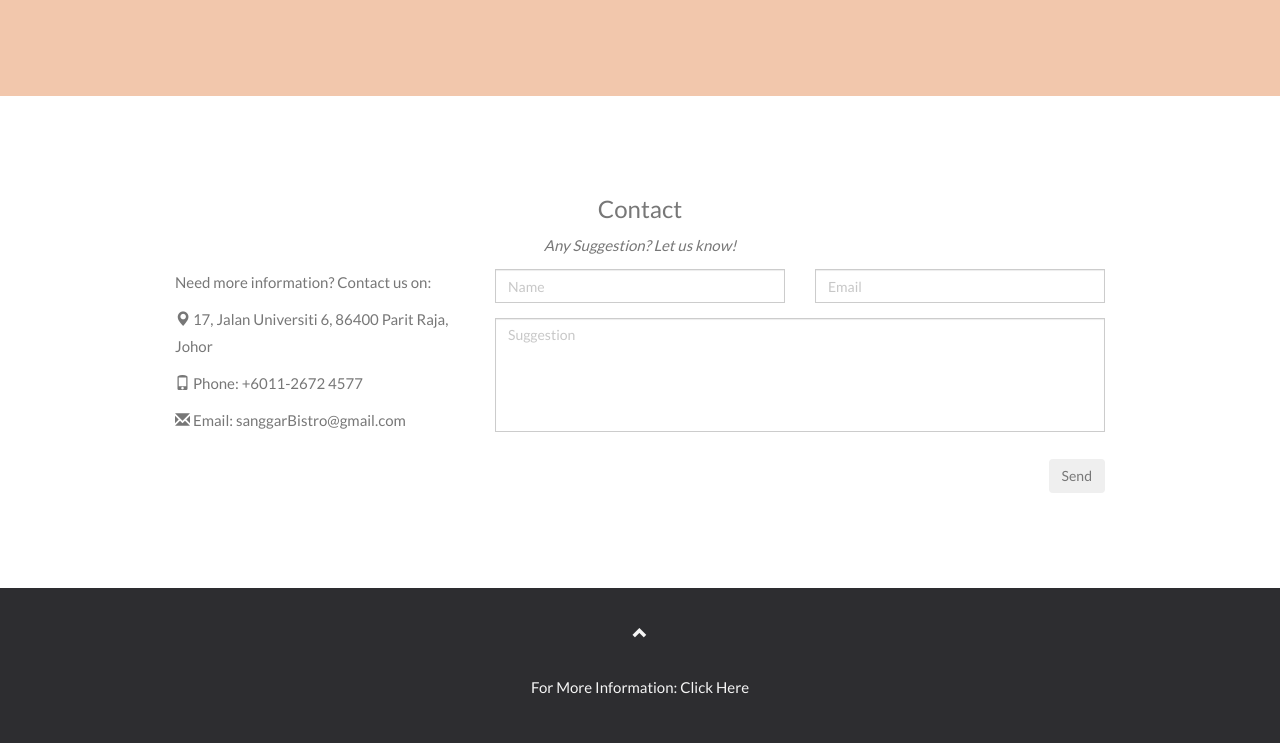
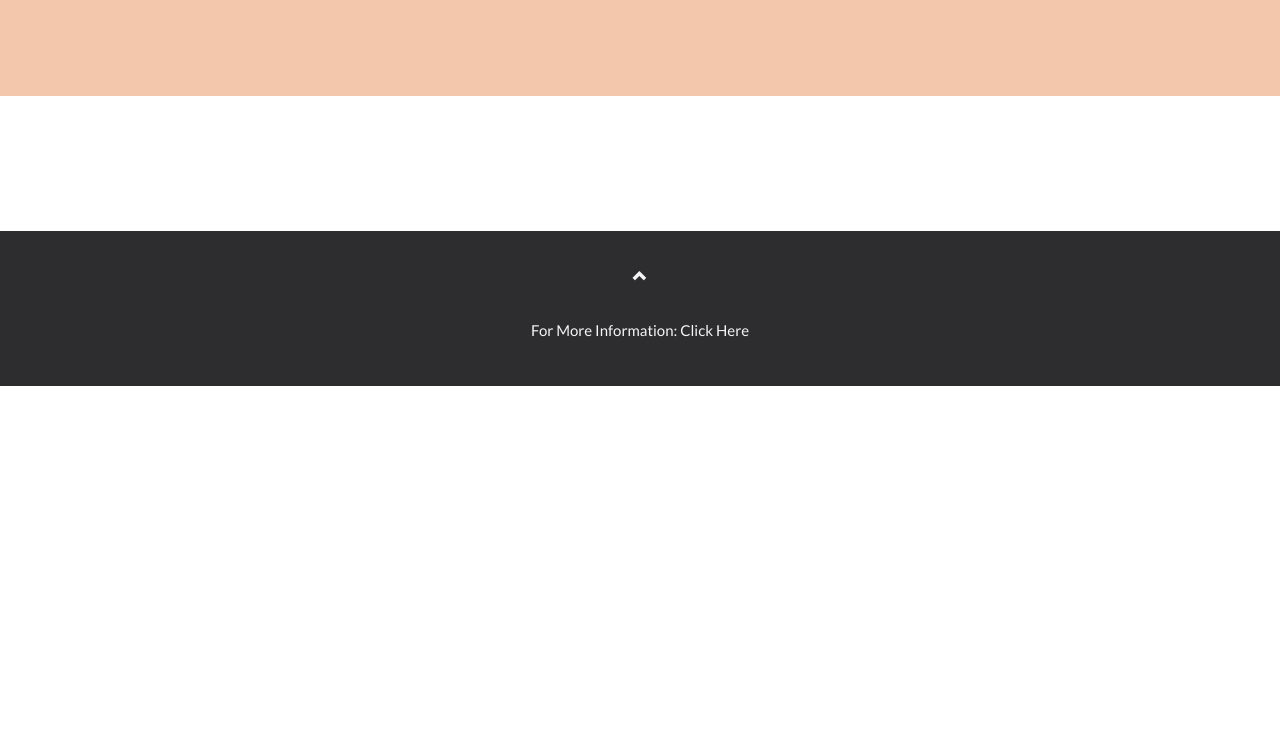
Before and after one commit to Danialll21/sanggar, a PHP site: page /tableReserve.php in a window 1280 px wide. Shown: the part 377-1120 px from the top of the page. After the commit the page ends 763 px from the top, so only its background shows below. Run offline with PHP 8.4, Linux system fonts and the light colour scheme; data comes from the database, SQL or seed files in the repository.

Commit message:
Update tableReserve.php

```diff
--- a/tableReserve.php
+++ b/tableReserve.php
@@ -267,86 +267,11 @@ session_start();
             <br>
         </div>
     </div>
-
-    <?php
-function test_input($data) {
-    $data = trim($data);
-    $data = htmlspecialchars($data);
-    return $data;
-}
-
-if ($_SERVER['REQUEST_METHOD'] === 'POST' && isset($_POST['sent'])) {
-    $db = new mysqli('localhost', 'root', '', 'sanggardb');
-
-    if ($db->connect_error) {
-        die("Connection failed: " . $db->connect_error);
-    }
-
-    $name = test_input($_POST['name']);
-    $email = test_input($_POST['email']);
-    $comment = test_input($_POST['suggestion']);
-
-    $db->begin_transaction();
-
-    try {
-        $stmt = $db->prepare("INSERT INTO CONTACT (NAME, EMAIL, SUGGESTION) VALUES (?, ?, ?)");
-
-        if ($stmt) {
-            $stmt->bind_param("sss", $name, $email, $comment);
-
-            if ($stmt->execute()) {
-                echo "<div id='success-message' class='alert alert-success' style='text-align: center;'>Great! Your Message has been sent!</div>";
-                $db->commit();
-            } else {
-                throw new Exception("Error executing statement: " . $stmt->error);
-            }
-
-            $stmt->close();
-        } else {
-            throw new Exception("Error preparing statement: " . $db->error);
-        }
-    } catch (Exception $e) {
-        $db->rollback();
-        echo "<div class='alert alert-danger'>" . $e->getMessage() . "</div>";
-    }
-
-    $db->close();
-}
-?>
-
-    <!-- Container (Contact Section) -->
-    <form action="tableReserve.php" method="POST">
-        <div id="contact" class="container">
-            <h3 class="text-center">Contact</h3>
-            <p class="text-center"><em>Any Suggestion? Let us know!</em></p>
-
-            <div class="row">
-                <div class="col-md-4">
-                    <p>Need more information? Contact us on:</p>
-                    <p><span class="glyphicon glyphicon-map-marker"></span> 17, Jalan Universiti 6, 86400 Parit Raja, Johor</p>
-                    <p><span class="glyphicon glyphicon-phone"></span> Phone: +6011-2672 4577</p>
-                    <p><span class="glyphicon glyphicon-envelope"></span> Email: sanggarBistro@gmail.com</p>
-                </div>
-                <div class="col-md-8">
-                    <div class="row">
-                        <div class="col-sm-6 form-group">
-                            <input class="form-control" id="name" name="name" placeholder="Name" type="text" required>
-                        </div>
-                        <div class="col-sm-6 form-group">
-                            <input class="form-control" id="email" name="email" placeholder="Email" type="email" required>
-                        </div>
-                    </div>
-                    <textarea class="form-control" id="suggestion" name="suggestion" placeholder="Suggestion" rows="5"></textarea>
-                    <br>
-                    <div class="row">
-                        <div class="col-md-12 form-group">
-                            <button class="btn pull-right" name="sent" type="submit">Send</button>
-                        </div>
-                    </div>
-                </div>
-            </div>
-        </div>
-    </form>
+    <br>
+    <br>
+    <br>
+    <br>
+    <br>
     <!-- Footer -->
     <footer class="text-center">
         <a class="up-arrow" href="#sanggarBistro" data-toggle="tooltip" title="TO TOP">
@@ -451,10 +376,6 @@ if ($_SERVER['REQUEST_METHOD'] === 'POST' && isset($_POST['sent'])) {
                 modal.style.display = "none";
             }
         };
-
-        setTimeout(function() {
-            document.getElementById('success-message').style.display = 'none';
-        }, 10000);
     </script>
 
 </body>
```
